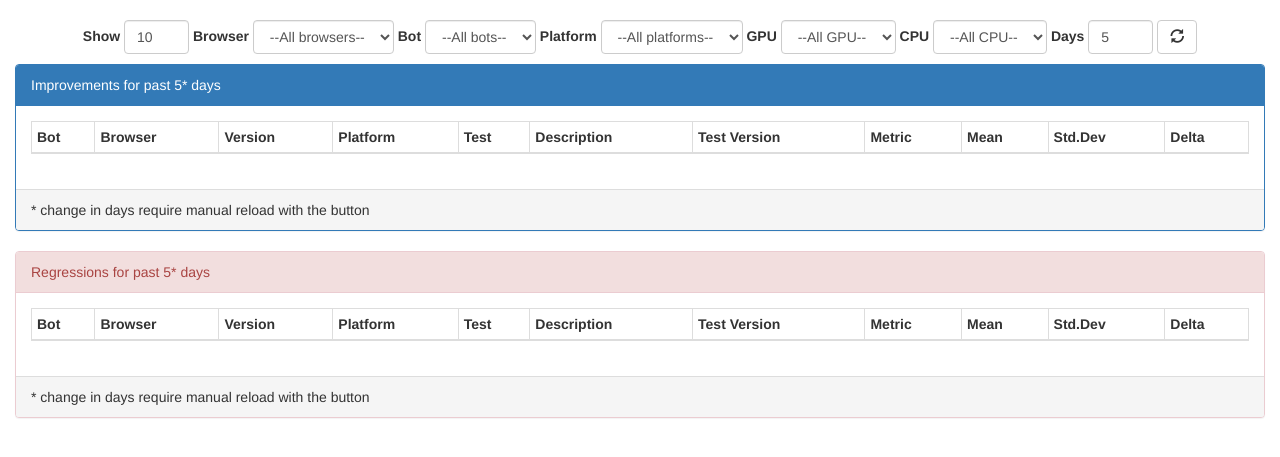
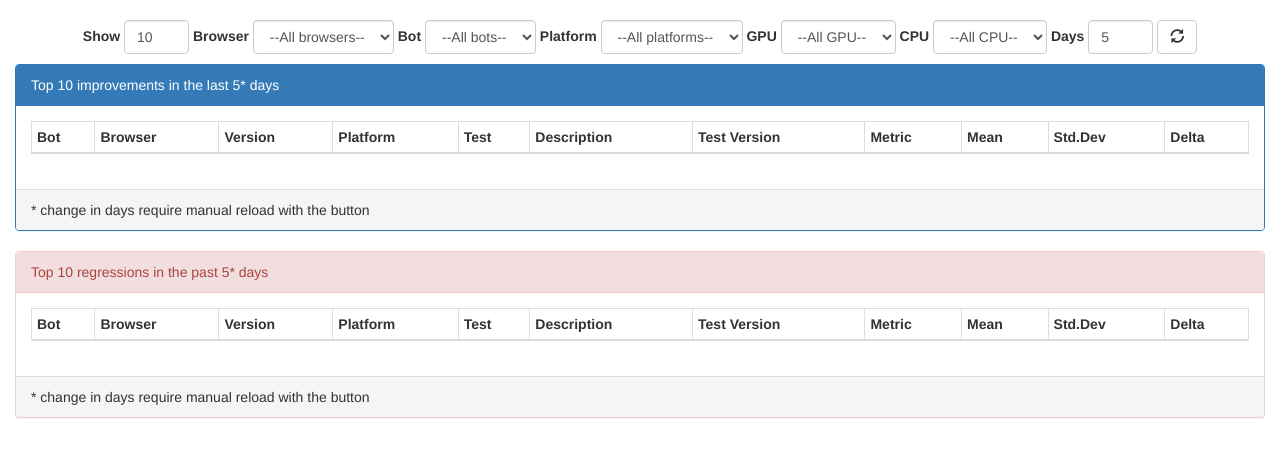
Before and after one commit to Igalia/browserperfdash, a Django app: page / in a window 1280 px wide. Shown: the part 52-509 px from the top of the page. Run offline with Django 3.2, Linux system fonts and the light colour scheme; data that the repository does not hold is empty; some libraries are stand-ins or nearby versions.

Commit message:
Better wording of panel headers

```diff
--- a/dashboard/templates/index.html
+++ b/dashboard/templates/index.html
@@ -68,7 +68,7 @@
                     {% verbatim %}
                     <div class="panel panel-primary">
                         <div class="panel-heading">
-                            Improvements for past {{ selectedDays }}* days
+                            Top {{ listLimit }} improvements in the last {{ selectedDays }}* days
                         </div>
                         <div class="panel-body">
                             <table class="table table-hover table-condensed table-bordered perftable">
@@ -116,7 +116,7 @@
                     {% verbatim %}
                     <div class="panel panel-danger">
                         <div class="panel-heading">
-                            Regressions for past {{ selectedDays }}* days
+                            Top {{ listLimit }} regressions in the past {{ selectedDays }}* days
                         </div>
                         <div class="panel-body">
                             <table class="table table-hover table-condensed table-bordered perftable">
```
